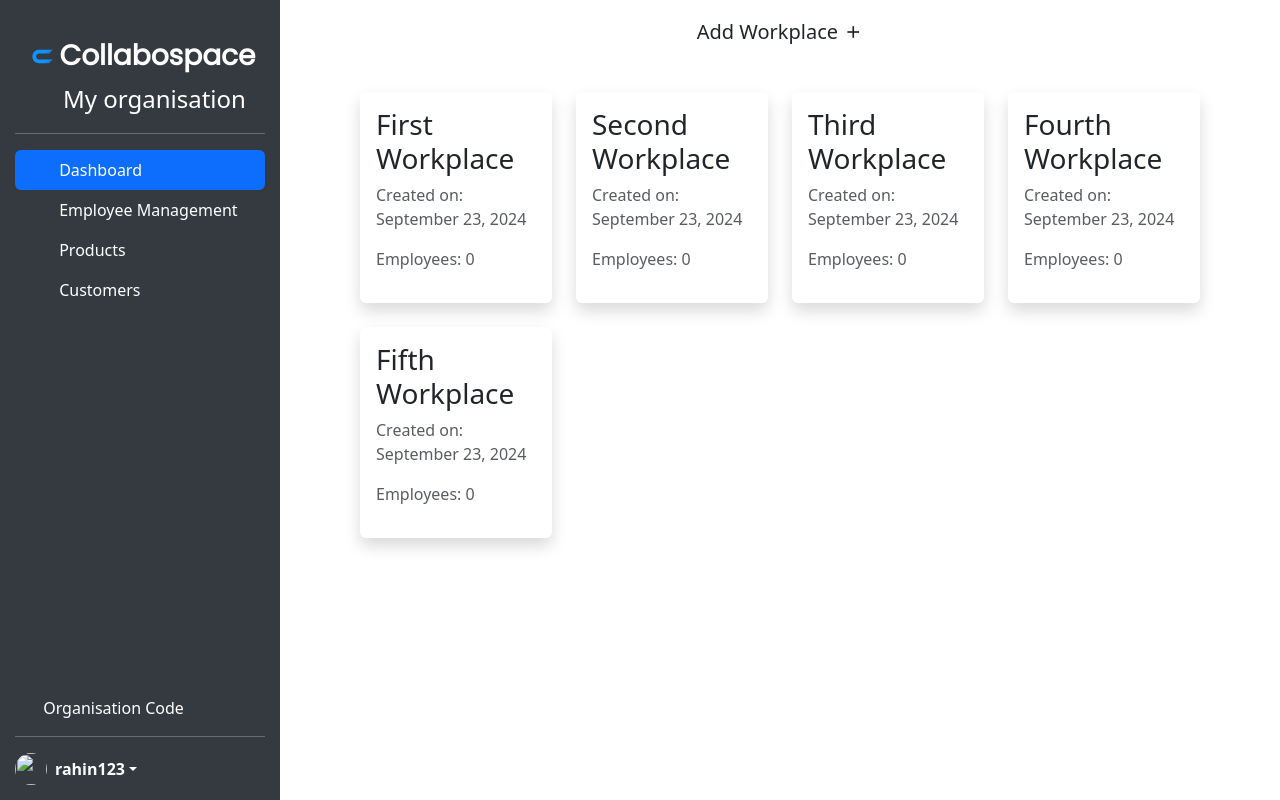
After one commit to rahin22/CollaboSpace, a Flask app: page /admin_dashboard/1 in a window 1280 px wide. The commit adds this page. Run offline with Flask 3, Linux system fonts and the light colour scheme; a user stored in the database is signed in; some libraries are stand-ins or nearby versions.

Commit message:
admin dashboard partial creation

```diff
--- a/app.py
+++ b/app.py
@@ -7,6 +7,7 @@ from authlib.integrations.flask_client import OAuth
 from database.models import db, User, Role, Organization, Workplace, User_Workplace, Project, Task, Employee_Info, Salary, Message, FileAttachment
 from entities.authorise import authorise as auth_bp
 from entities.overview import overview as over_bp
+from entities.dashboard import dashboard as dash_bp
 
 
 # Initialize Flask app
@@ -59,6 +60,7 @@ def index():
 # Register blueprints
 app.register_blueprint(auth_bp)
 app.register_blueprint(over_bp)
+app.register_blueprint(dash_bp)
 
 
 # Run the app
--- a/static/main.js
+++ b/static/main.js
@@ -19,3 +19,8 @@ function togglePassword(fieldId) {
         icon.classList.replace('ri-eye-line', 'ri-eye-off-line');
     }
 }
+
+function showModal(id) {
+    var Modal = new bootstrap.Modal(id);
+    Modal.show();
+}
--- /dev/null
+++ b/templates/admindash.html
@@ -0,0 +1,276 @@
+{% from "macros/imports.html" import head_imports %}
+{% from "macros/imports.html" import bootstrap_scripts %}
+{% from "macros/logo.html" import svg_logo %}
+
+<!DOCTYPE html>
+<html lang="en">
+
+<head>
+    {{ head_imports() }}
+    <title>Register</title>
+    <style>
+        #sidebar {
+            position: fixed;
+            top: 0;
+            left: 0;
+            width: 280px;
+            height: 100%;
+            background-color: #343a40;
+            padding: 15px;
+        }
+
+        #content {
+            margin-left: 280px;
+            /* Same as the sidebar width */
+            padding: 20px;
+        }
+
+        .add-workplace-button {
+            transition: all 0.3s;
+        }
+
+        .add-workplace-button:hover {
+            color: var(--secondary-color);
+        }
+
+        .workplace-card {
+            transition: all 0.3s;
+            border: none;
+        }
+
+        .workplace-card:hover {
+            scale: 1.03;
+        }
+
+        .logo-fill {
+            fill: var(--secondary-color);
+        }
+
+        #Layer_1 {
+            height: 35px;
+            width: auto;
+            border-radius: 50%;
+        }
+
+        .logo-bg{
+            fill: #343a40;
+        }
+    </style>
+</head>
+
+<body>
+
+    <!-- Sidebar -->
+    <div id="sidebar" class="d-flex flex-column flex-shrink-0 text-white">
+        <div class="form-header d-flex flex-row justify-content-center mt-4" onclick="redirHome()">
+            {{ svg_logo() }}
+            <h3 class="text-center fw-bold" style="font-family: Poppins;">Collabospace</h3>
+        </div>
+        <a href="# " class="d-flex align-items-center mb-3 mb-md-0 me-md-auto text-white text-decoration-none">
+            <svg class="bi me-2" width="40" height="32">
+                <use xlink:href="#bootstrap"></use>
+            </svg>
+            <span class="fs-4">{{ organization.organization_name }}</span>
+        </a>
+        <hr>
+        <ul class="nav nav-pills flex-column mb-auto">
+            <li>
+                <a href="{{ url_for('dashboard.admin_dashboard', organization_id=organization.id) }}" class="nav-link active">
+                    <svg class="bi me-2" width="16" height="16">
+                        <use xlink:href="#speedometer2"></use>
+                    </svg>
+                    Dashboard
+                </a>
+            </li>
+            <li>
+                <a href="{{ url_for('dashboard.employee_management', organization_id=organization.id) }}" class="nav-link text-white">
+                    <svg class="bi me-2" width="16" height="16">
+                        <use xlink:href="#table"></use>
+                    </svg>
+                    Employee Management
+                </a>
+            </li>
+            <li>
+                <a href="#" class="nav-link text-white">
+                    <svg class="bi me-2" width="16" height="16">
+                        <use xlink:href="#grid"></use>
+                    </svg>
+                    Products
+                </a>
+            </li>
+            <li>
+                <a href="#" class="nav-link text-white">
+                    <svg class="bi me-2" width="16" height="16">
+                        <use xlink:href="#people-circle"></use>
+                    </svg>
+                    Customers
+                </a>
+            </li>
+        </ul>
+        <li style="list-style: none;">
+            <a href="#" class="nav-link text-white" onclick="showModal(codeModal)">
+                <svg class="bi me-2" width="16" height="16">
+                    <use xlink:href="#people-circle"></use>
+                </svg>
+                Organisation Code
+            </a>
+        </li>
+        <hr>
+        <div class="dropdown">
+            <a href="#" class="d-flex align-items-center text-white text-decoration-none dropdown-toggle"
+                id="dropdownUser1" data-bs-toggle="dropdown" aria-expanded="false">
+                <img src="" alt="" width="32" height="32" class="rounded-circle me-2">
+                <strong>{{ current_user.username }}</strong>
+            </a>
+            <ul class="dropdown-menu dropdown-menu-dark text-small shadow" aria-labelledby="dropdownUser1">
+                <li><a class="dropdown-item" href="#">New project...</a></li>
+                <li><a class="dropdown-item" href="#">Settings</a></li>
+                <li><a class="dropdown-item" href="/entry">Exit Organisation</a></li>
+                <li>
+                    <hr class="dropdown-divider">
+                </li>
+                <li><a class="dropdown-item" href="/logout">Sign out</a></li>
+            </ul>
+        </div>
+    </div>
+
+    <!-- Page Content -->
+    <div id="content">
+        {% if workplaces %}
+        <h5 class="text-center add-workplace-button" onclick="showModal(workplaceModal)" style="cursor: pointer;">Add
+            Workplace <i class="ri-add-fill"></i></h5>
+        {% endif %}
+
+        <div class="row m-5">
+            {% for workplace, employee_count in workplaces %}
+            <div class="col-md-3 mb-4">
+                <div class="card workplace-card shadow" style="cursor: pointer;">
+                    <div class="card-body">
+                        <h3>{{ workplace.workplace_name }}</h3>
+                        <p class="text-muted">Created on: {{ workplace.created_at.strftime('%B %d, %Y') }}</p>
+                        <p class="text-muted">Employees: {{ employee_count }}</p>
+                    </div>
+                </div>
+            </div>
+            {% else %}
+        </div>
+
+        <div class="container d-flex justify-content-center align-items-center mx-auto flex-column">
+            <i class="ri-add-fill display-1 add-workplace-button" style="cursor: pointer;"
+                onclick="showModal(workplaceModal)"></i>
+            <p>No workplaces found. To get started with your organisation create some workplaces.</p>
+            {% endfor %}
+        </div>
+
+        <!-- Add Workplace Modal -->
+        <div class="modal" id="workplaceModal" tabindex="-1">
+            <div class="modal-dialog">
+                <div class="modal-content">
+                    <div class="modal-header">
+                        <div>
+                            <h5 class="modal-title">Add Workplace</h5>
+                            <p class="small text-muted">
+                                A workplace is a designated environment within the organization where employees are
+                                assigned to collaborate on specific tasks and projects. Each workplace can host multiple
+                                employees and projects, facilitating teamwork and efficient management.
+                            </p>
+                        </div>
+                    </div>
+                    <div class="modal-body">
+                        <form id="addWorkplaceForm"
+                            action="{{ url_for('dashboard.add_workplace', organization_id=organization.id) }}"
+                            method="POST">
+                            <div class="mb-3">
+                                <label for="workplaceName" class="form-label">Workplace Name</label>
+                                <input type="text" class="form-control" id="workplaceName" name="workplaceName"
+                                    oninput="checkWorkPlaceName()" required>
+                                <small id="workplace-feedback"></small>
+                            </div>
+                        </form>
+                    </div>
+                    <div class="modal-footer">
+                        <button type="button" class="btn btn-secondary" data-bs-dismiss="modal">Close</button>
+                        <button type="submit" class="btn btn-success" id="workplaceSubmit" form="addWorkplaceForm">Add
+                            Workplace</button>
+                    </div>
+                </div>
+            </div>
+        </div>
+    </div>
+
+
+
+
+    <div class="modal" id="codeModal" tabindex="-1">
+        <div class="modal-dialog">
+            <div class="modal-content">
+                <div class="modal-header">
+                    <div>
+                        <h5 class="modal-title">Join Code</h5>
+                        <p class="small text-muted">
+                            Use this join code to add employees to your organization. Share it securely with those you want to invite.
+                        </p>
+                    </div>
+                </div>
+                <div class="modal-body">
+                    <form id="joinCodeForm" method="POST">
+                        <div class="mb-3">
+                            <label for="joinCode" class="form-label">Join Code</label>
+                            <input type="text" class="form-control" id="joinCode" name="joinCode" readonly value="{{ organization.join_code }}">
+                            <small id="code-feedback"></small>
+                        </div>
+                    </form>
+                </div>
+                <div class="modal-footer">
+                    <button type="button" class="btn btn-secondary" data-bs-dismiss="modal">Close</button>
+                    <button type="button" class="btn btn-primary" onclick="copyJoinCode()">Copy Code</button>
+                </div>
+            </div>
+        </div>
+    </div>
+
+    {{ bootstrap_scripts() }}
+    <script src="{{ url_for('static', filename='main.js') }}"></script>
+
+    <script>
+        function checkWorkPlaceName() {
+            const workValue = document.getElementById('workplaceName').value;
+            const workInput = document.getElementById('workplaceName');
+            const feedback = document.getElementById('workplace-feedback');
+            const submitButton = document.getElementById('workplaceSubmit');
+            const orgId = "{{ organization.id }}";
+
+            if (workValue.length > 0) {
+                fetch(`/check_workplace/${workValue}/${orgId}`)
+                    .then(response => response.json())
+                    .then(data => {
+                        feedback.textContent = data.message;
+                        if (data.available) {
+                            feedback.style.color = 'green';
+                            workInput.classList.add('is-valid');
+                            workInput.classList.remove('is-invalid');
+                            submitButton.disabled = false;
+                        } else {
+                            feedback.style.color = 'red';
+                            workInput.classList.add('is-invalid');
+                            workInput.classList.remove('is-valid');
+                            submitButton.disabled = true;
+                        }
+                    });
+            } else {
+                workInput.classList.remove('is-valid', 'is-invalid');
+                feedback.textContent = '';
+            }
+        }
+
+        function copyJoinCode() {
+            const joinCodeInput = document.getElementById('joinCode');
+            joinCodeInput.select();
+            document.execCommand('copy');
+            alert('Join code copied to clipboard!');
+        }
+
+    </script>
+</body>
+
+</html>
```
Also changed, not shown: database/models.py (+23 -17 lines), entities/authorise.py (+8 -0 lines), entities/dashboard.py (added, +60 -0 lines), templates/employeeMgmt.html (added, +256 -0 lines), templates/entry.html (+8 -7 lines), templates/macros/organisations.html (+12 -0 lines), templates/register.html (+4 -4 lines), master.db.
